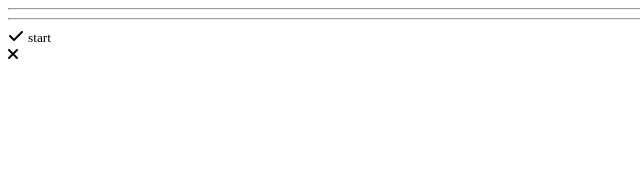
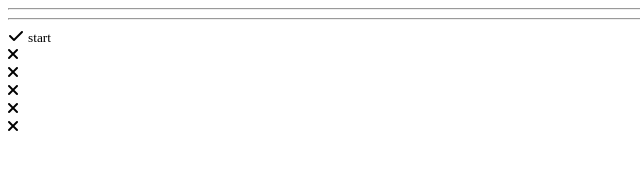
Before and after one commit to kibeetfelix/step_progress_bar, a plain HTML site: page index.html in a window 1280 px wide. Shown: the full height of the page, 0-640 px from the left. Drawn offline with Linux system fonts and the light colour scheme.

Commit message:
tines icons

```diff
--- a/index.html
+++ b/index.html
@@ -24,6 +24,18 @@
             <div class="step">
                 <i class="fas fa-times"></i>
             </div>
+            <div class="step">
+                <i class="fas fa-times"></i>
+            </div>
+            <div class="step">
+                <i class="fas fa-times"></i>
+            </div>
+            <div class="step">
+                <i class="fas fa-times"></i>
+            </div>
+            <div class="step">
+                <i class="fas fa-times"></i>
+            </div>
         </div>
 
         <script src="script.js"></script>
```
